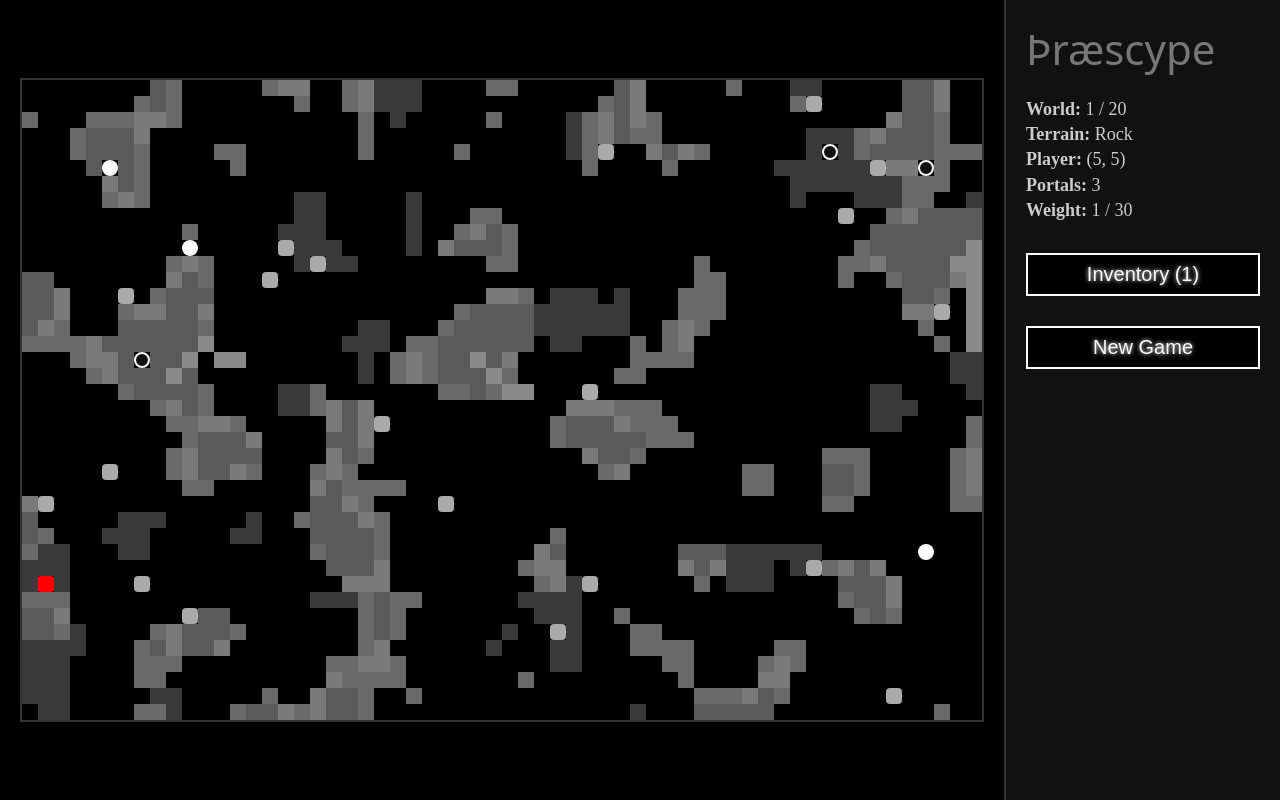
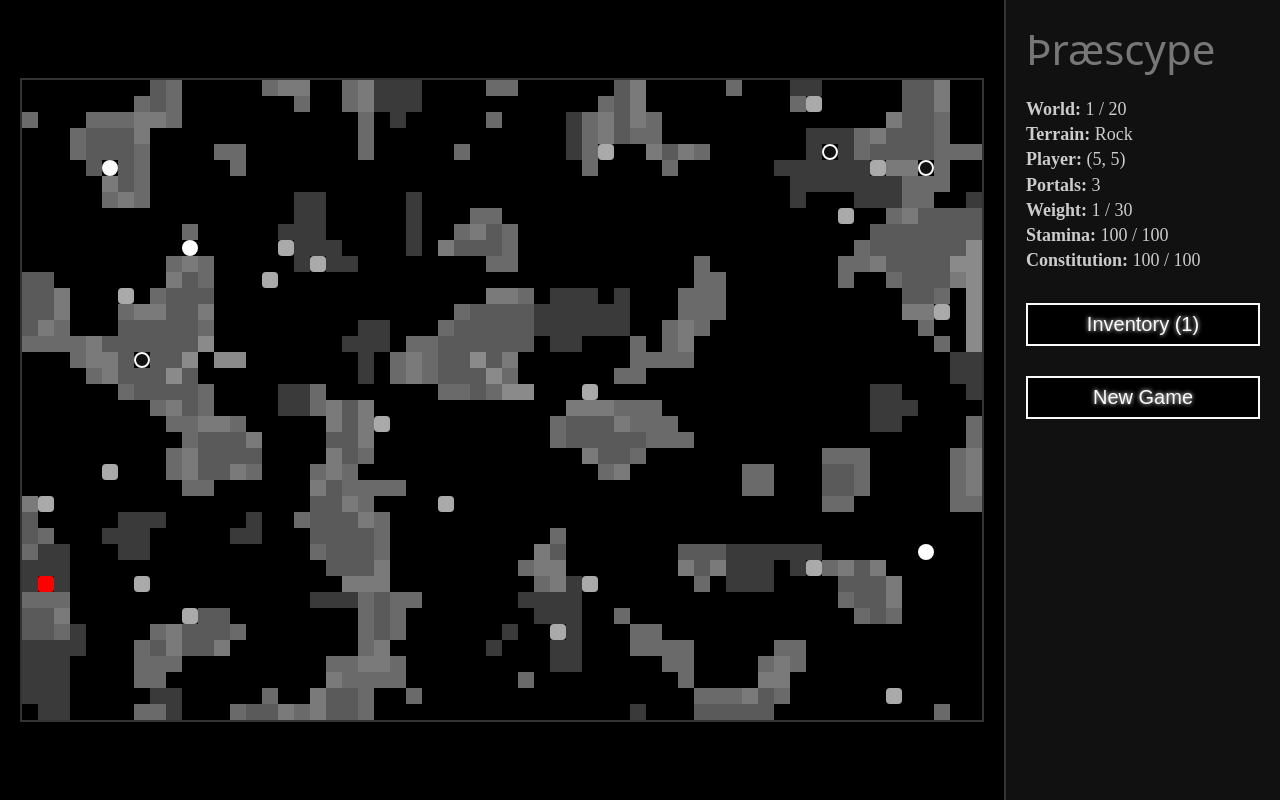
Before and after one commit to Nimira43/Thraescype, a React (Vite) app: page / in a window 1280 px wide. Built offline with nearby package versions, Linux system fonts and the light colour scheme; a web font is replaced by a local one.

Commit message:
Health system brought in - stamina and constitution.

```diff
--- a/src/data/entities/items.js
+++ b/src/data/entities/items.js
@@ -59,6 +59,7 @@ export const ITEMS = {
     name: 'Wild Berries',
     category: 'food',
     weight: 0,
+    restore: { stamina: 5 },
     description: 'A small handful of dark berries, found low in the undergrowth. Edible, if not plentiful.'
   },
 
@@ -66,6 +67,7 @@ export const ITEMS = {
     name: 'Potato',
     category: 'food',
     weight: 0,
+    restore: { stamina: 8 },
     description: 'A single potato, pulled from soft earth. Unremarkable, and welcome for it.'
   },
 
@@ -73,6 +75,7 @@ export const ITEMS = {
     name: 'Boar Meat',
     category: 'food',
     weight: 1,
+    restore: { stamina: 15 },
     description: 'Raw meat, still warm. Taken from something that no longer needs it.'
   },
 
@@ -80,6 +83,7 @@ export const ITEMS = {
     name: 'Water',
     category: 'food',
     weight: 2,
+    restore: { stamina: 10 },
     description: 'A skin of clean water, drawn from a source that still runs true.'
   },
 
@@ -87,9 +91,9 @@ export const ITEMS = {
     name: 'Herbs',
     category: 'food',
     weight: 0,
-    description: 'A bundle of wild herbs, sharp-smelling. Better in something than alone.'
+    restore: { constitution: 10 },
+    description: 'A bundle of wild herbs, sharp-smelling. Chewed raw, they do little for hunger — but they mend what hunger cannot.'
   },
-
 
   rusty_sword: {
     name: 'Rusty Sword',
@@ -109,6 +113,7 @@ export const ITEMS = {
     name: 'Stew',
     category: 'food',
     weight: 1,
+    restore: { stamina: 25 },
     description: 'A thick stew, simmered from whatever the worlds would give up. Better hot.'
   },
 
@@ -117,5 +122,13 @@ export const ITEMS = {
     category: 'gear',
     weight: 0,
     description: 'Cloth bound tight with twine round a sliver of old metal. Rough, but it holds more than your arms alone ever could.'
+  },
+
+  strong_medicine: {
+    name: 'Strong Medicine',
+    category: 'medicine',
+    weight: 1,
+    restore: { constitution: 'full' },
+    description: 'A pungent draught, herb steeped in water until thick as syrup. Bitter, but it mends what little else can.'
   }
 }
--- a/src/engine/Game.jsx
+++ b/src/engine/Game.jsx
@@ -5,12 +5,20 @@ import { createCloud, stepCloud, getCloudCells } from '../engine/world/cloudSyst
 import { stepBoars } from '../engine/world/boarSystem'
 import { saveGame, loadGame, clearGame } from './save/storage'
 import { getTotalWeight, getCapacity, canCarry } from './inventory/weight'
+import {
+  STAMINA_MAX,
+  CONSTITUTION_MAX,
+  applyMovementCost,
+  regenStamina,
+  applyRestore,
+  isDead
+} from './player/vitals'
 import InteractionModal from './interaction/InteractionModal'
 import { NPCS } from '../data/entities/npcData'
 import { ITEMS } from '../data/entities/items'
 import { DIALOGUE_TREES } from '../data/dialog/dialogTrees'
 import { startDialogue, chooseDialogueOption, createGamebookState } from '../engine/gamebook'
-import '../data/quests' // side-effect: registers quest definitions
+import '../data/quests'
 
 function createNewGame() {
   const worlds = generateNetwork()
@@ -20,6 +28,8 @@ function createNewGame() {
     player: {
       x: 5,
       y: 5,
+      stamina: STAMINA_MAX,
+      constitution: CONSTITUTION_MAX,
       ...createGamebookState({ inventory: ['piece_of_metal'] })
     }
   }
@@ -108,18 +118,38 @@ export default function Game() {
     setInteraction(null)
   }
 
+  function consumeItem(itemId, index) {
+    const item = ITEMS[itemId]
+    if (!item?.restore) return
+
+    setGame(prev => {
+      const inventory = [...prev.player.inventory]
+      inventory.splice(index, 1)
+
+      const restoredPlayer = applyRestore({ ...prev.player, inventory }, item.restore)
+
+      return { ...prev, player: restoredPlayer }
+    })
+
+    setInteraction(null)
+  }
+
   function viewInventoryItem(itemId, index) {
     const item = ITEMS[itemId]
     if (!item) return
 
-    setInteraction({
-      type: 'item',
-      item,
-      choices: [
-        { label: 'Drop', action: () => dropItem(index) },
-        { label: 'Close', action: () => setInteraction(null) }
-      ]
-    })
+    const choices = []
+
+    if (item.restore) {
+      choices.push({ label: 'Consume', action: () => consumeItem(itemId, index) })
+    }
+
+    choices.push(
+      { label: 'Drop', action: () => dropItem(index) },
+      { label: 'Close', action: () => setInteraction(null) }
+    )
+
+    setInteraction({ type: 'item', item, choices })
   }
 
   function openInventory() {
@@ -163,7 +193,6 @@ export default function Game() {
       choices
     })
   }
-
 
   function handleInteraction(entity, x, y, playerState) {
     if (!entity) return
@@ -235,6 +264,9 @@ export default function Game() {
 
       setGame(prev => {
         const { player, worlds, currentWorldId } = prev
+
+        if (isDead(player)) return prev
+
         const world = worlds[currentWorldId]
 
         let dx = 0, dy = 0
@@ -286,7 +318,7 @@ export default function Game() {
         return {
           ...prev,
           player: {
-            ...player,
+            ...applyMovementCost(player, cell.type),
             x: newX,
             y: newY
           }
@@ -310,6 +342,17 @@ export default function Game() {
     const interval = setInterval(() => {
       setBoars(prev => stepBoars(prev, worldsRef.current))
     }, 900)
+
+    return () => clearInterval(interval)
+  }, [])
+
+  useEffect(() => {
+    const interval = setInterval(() => {
+      setGame(prev => {
+        if (isDead(prev.player)) return prev
+        return { ...prev, player: regenStamina(prev.player) }
+      })
+    }, 4000)
 
     return () => clearInterval(interval)
   }, [])
@@ -348,6 +391,7 @@ export default function Game() {
   const cloudCells = cloud.worldId === currentWorldId ? getCloudCells(cloud) : null
   const totalWeight = getTotalWeight(player.inventory)
   const capacity = getCapacity(player.inventory)
+  const gameOver = isDead(player)
 
   const boarCells = new Set(
     boars
@@ -400,9 +444,7 @@ export default function Game() {
       </div>
 
       <div className='side-panel'>
-        <div className='side-title'>
-          Þræscype
-        </div>
+        <div className='side-title'>Þræscype</div>
 
         <div className='info-block'>
           <div>
@@ -419,6 +461,12 @@ export default function Game() {
           </div>
           <div>
             <strong>Weight:</strong> {totalWeight} / {capacity}
+          </div>
+          <div>
+            <strong>Stamina:</strong> {player.stamina} / {STAMINA_MAX}
+          </div>
+          <div>
+            <strong>Constitution:</strong> {player.constitution} / {CONSTITUTION_MAX}
           </div>
         </div>
 
@@ -441,6 +489,21 @@ export default function Game() {
         data={interaction}
         onClose={() => setInteraction(null)}
       />
+
+      {gameOver && (
+        <div className='modal-overlay'>
+          <div className='modal-box'>
+            <p className='modal-text'>
+              Your strength has failed you. The Fractured Worlds claim another.
+            </p>
+            <div className='modal-choices'>
+              <button className='modal-btn' onClick={handleNewGame}>
+                New Game
+              </button>
+            </div>
+          </div>
+        </div>
+      )}
     </div>
   )
 }
--- /dev/null
+++ b/src/engine/player/vitals.js
@@ -0,0 +1,56 @@
+export const STAMINA_MAX = 100
+export const CONSTITUTION_MAX = 100
+
+const TERRAIN_STAMINA_COST = {
+  rock: 2,
+  hill: 1,
+  water: 3
+}
+
+export function getTerrainStaminaCost(terrainType) {
+  return TERRAIN_STAMINA_COST[terrainType] || 0
+}
+
+const EXHAUSTION_CONSTITUTION_COST = 1
+
+export function applyMovementCost(player, terrainType) {
+  const wasExhausted = player.stamina <= 0
+  const cost = getTerrainStaminaCost(terrainType)
+
+  const stamina = Math.max(0, player.stamina - cost)
+  const constitution = wasExhausted
+    ? Math.max(0, player.constitution - EXHAUSTION_CONSTITUTION_COST)
+    : player.constitution
+
+  return { ...player, stamina, constitution }
+}
+
+const REGEN_AMOUNT = 1
+
+export function regenStamina(player) {
+  if (player.stamina >= STAMINA_MAX) return player
+  return { ...player, stamina: Math.min(STAMINA_MAX, player.stamina + REGEN_AMOUNT) }
+}
+
+export function applyRestore(player, restore) {
+  if (!restore) return player
+
+  let stamina = player.stamina
+  let constitution = player.constitution
+
+  if (typeof restore.stamina === 'number') {
+    stamina = Math.min(STAMINA_MAX, stamina + restore.stamina)
+  }
+
+  if (restore.constitution === 'full') {
+    constitution = CONSTITUTION_MAX
+  } else if (typeof restore.constitution === 'number') {
+    constitution = Math.min(CONSTITUTION_MAX, constitution + restore.constitution)
+  }
+
+  return { ...player, stamina, constitution }
+}
+
+export function isDead(player) {
+  return player.constitution <= 0
+}
--- a/src/engine/save/storage.js
+++ b/src/engine/save/storage.js
@@ -1,14 +1,8 @@
 const SAVE_KEY = 'thraescype_save_v1'
-const SAVE_VERSION = 1
+const SAVE_VERSION = 2
 
 export function saveGame(state) {
-  localStorage.setItem(
-    SAVE_KEY,
-    JSON.stringify({
-      version: SAVE_VERSION,
-      data: state
-    })
-  )
+  localStorage.setItem(SAVE_KEY, JSON.stringify({ version: SAVE_VERSION, data: state }))
 }
 
 export function loadGame() {
@@ -27,25 +21,3 @@ export function loadGame() {
 export function clearGame() {
   localStorage.removeItem(SAVE_KEY)
 }
-
-// Old storage code
-
-// const SAVE_KEY = 'thraescype_save_v1'
-
-// export function saveGame(state) {
-//   localStorage.setItem(SAVE_KEY, JSON.stringify(state))
-// }
-
-// export function loadGame() {
-//   const raw = localStorage.getItem(SAVE_KEY)
-//   if (!raw) return null
-//   try {
-//     return JSON.parse(raw)
-//   } catch {
-//     return null
-//   }
-// }
-
-// export function clearGame() {
-//   localStorage.removeItem(SAVE_KEY)
-// }
```
